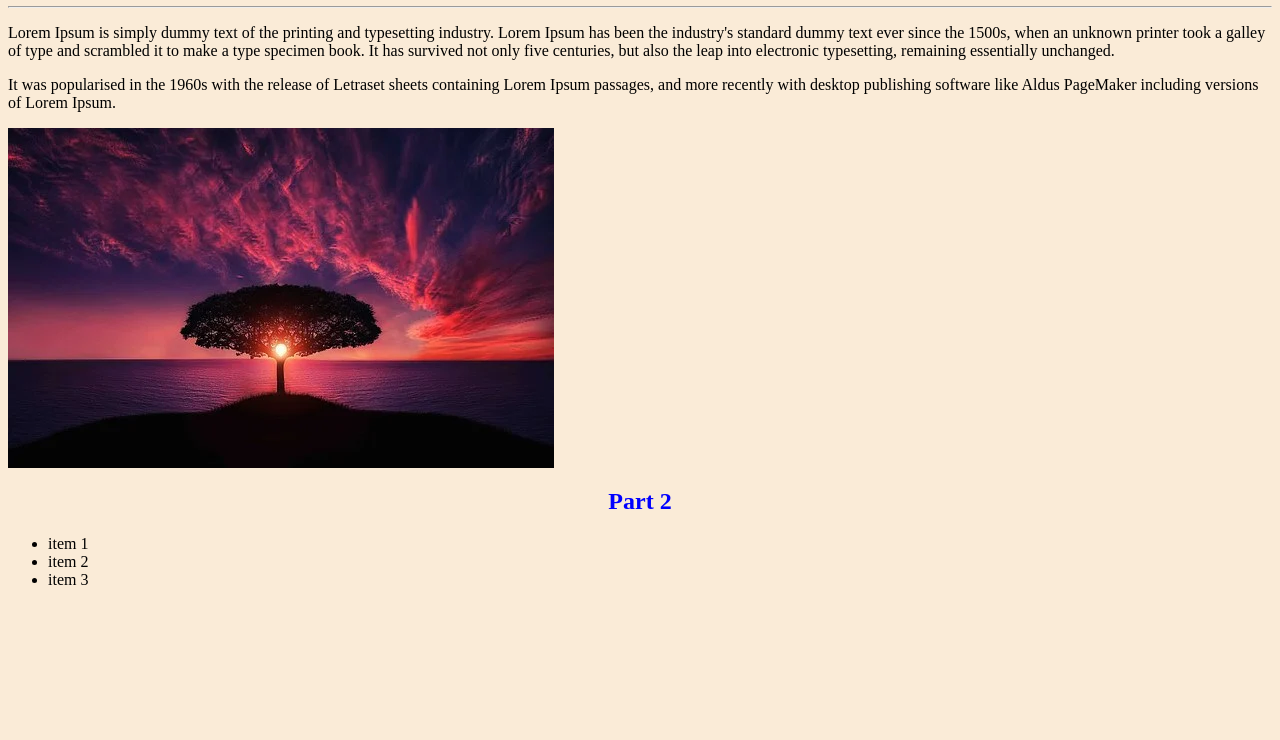
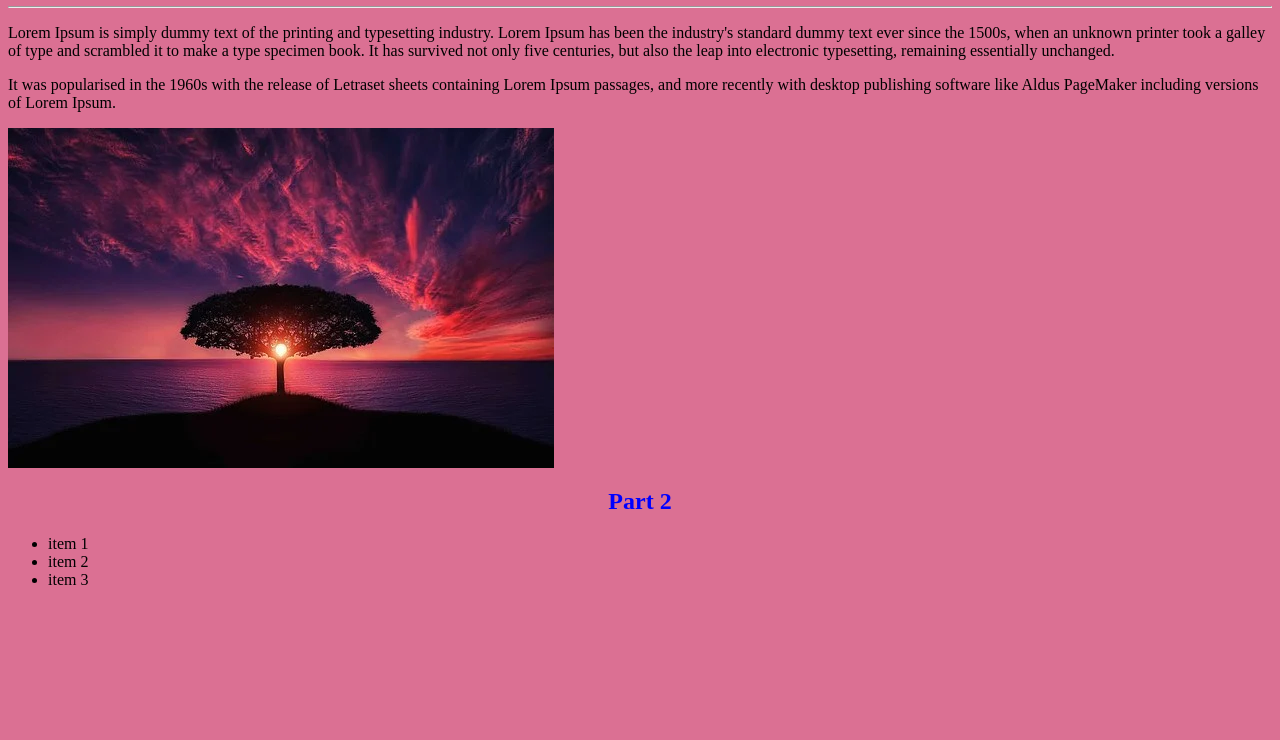
Before and after one commit to ChristineKarimi/prep37, a plain HTML site: page index.html in a window 1280 px wide. Shown: the part 60-800 px from the top of the page. Drawn offline with Linux system fonts and the light colour scheme.

Commit message:
Change bg colour

```diff
--- a/css/styles.css
+++ b/css/styles.css
@@ -4,5 +4,5 @@ h1, h2 {
 }
 
 body {
-    background-color: antiquewhite;
+    background-color: palevioletred;
 }
```
